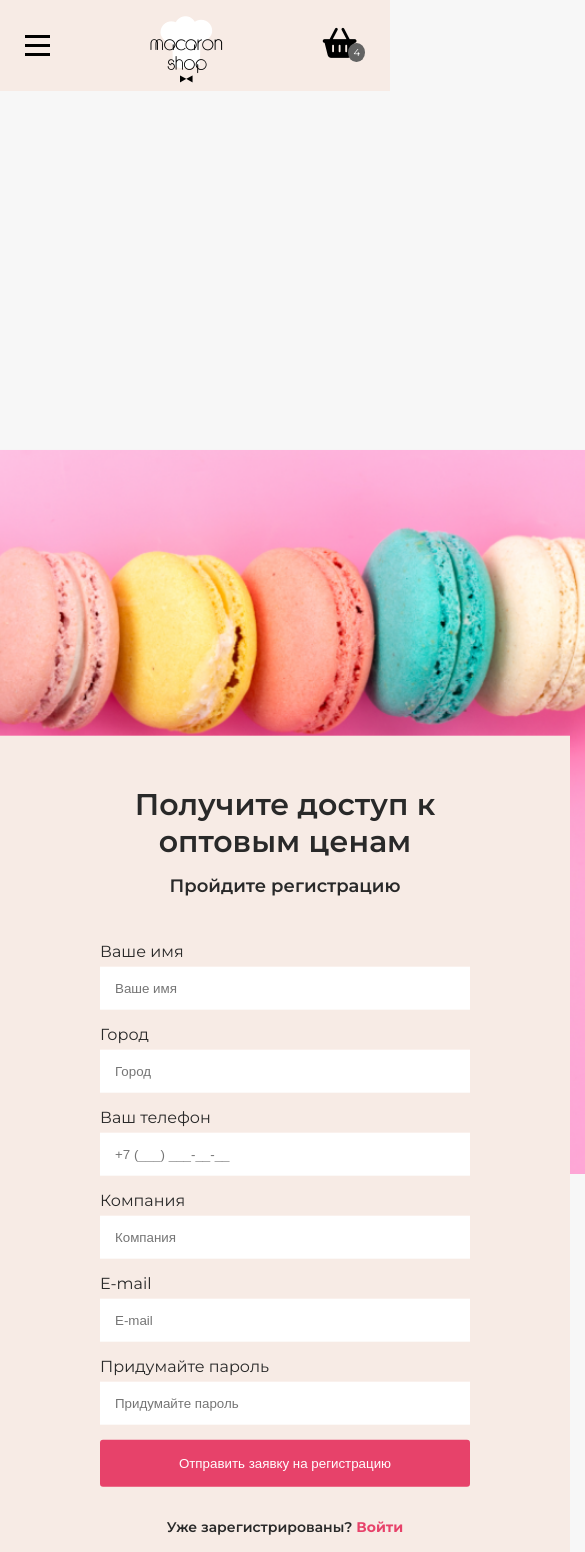
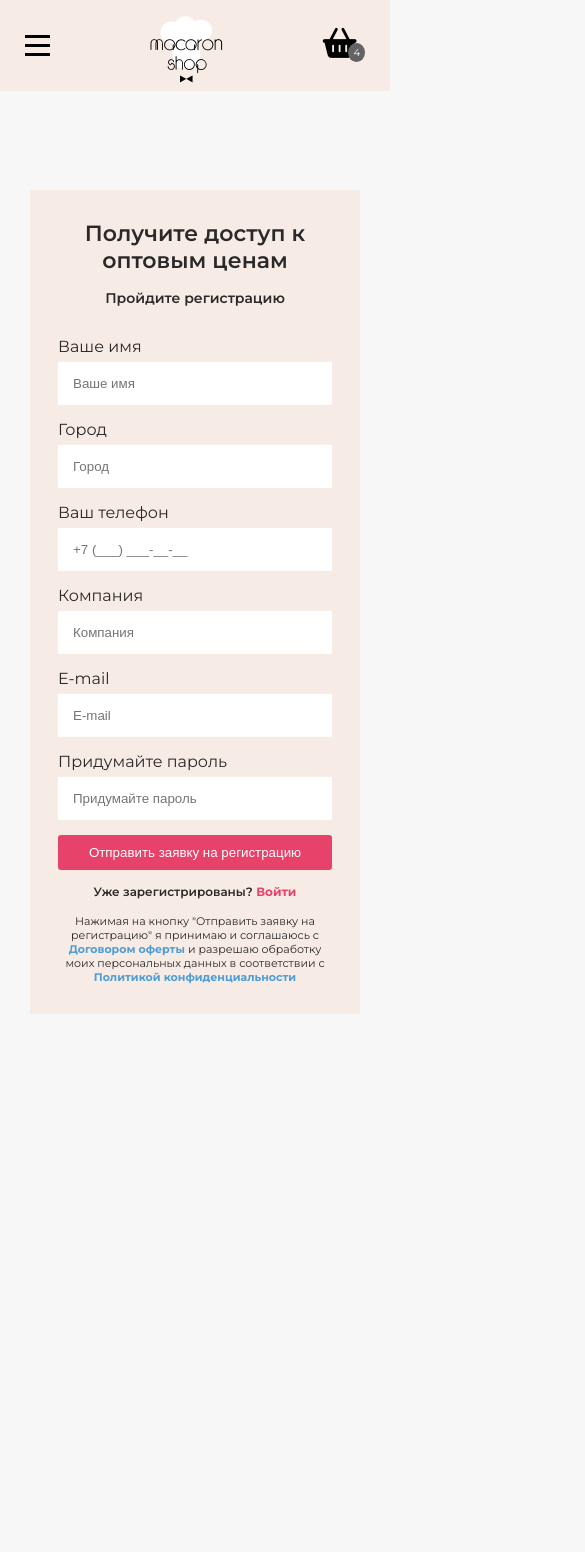
Before and after one commit to kirill-02/macaronshop, a Vue app: page /register in a window 390 px wide. Shown: the top 1552 px of the page, 585 px wide, since content can reach past the window. After the commit the page ends 1165 px from the top, so only its background shows below. Built offline with nearby package versions, Linux system fonts and the light colour scheme.

Commit message:
update auth, thenavbar, register

```diff
--- a/src/assets/style/Auth.css
+++ b/src/assets/style/Auth.css
@@ -33,9 +33,16 @@
   grid-template-columns: repeat(auto-fill, 370px);
   grid-column-gap: 50px;
 }
+.auth__wrapper__form.register {
+  margin: 0 0 460px;
+  max-width: 990px;
+}
+.auth__wrapper__form.authorization {
+  max-width: 590px;
+  margin: 0 0 360px;
+}
 .auth__wrapper__form {
   transform: translate(0, 70%);
-  max-width: 990px;
   padding: 50px 100px;
   background: #F7EBE5;
   min-height: 300px;
@@ -110,4 +117,113 @@
   color: #4E9DD3;
 }
 
+@media screen and (max-width: 1024px) {
+  .auth__wrapper_img {
+    max-width: 450px;
+    transform: translate(-50%, -38%);
+  }
+  .auth__wrapper_img img {
+    width: 450px;
+  }
+  .auth__wrapper_img_register {
+    width: 700px;
+    transform: translate(-50%, -34%);
+  }
+  .auth__wrapper_img_register img {
+    width: 700px;
+  }
+  .auth__wrapper__form_register {
+    grid-template-columns: repeat(auto-fill, 295px);
+    grid-column-gap: 30px;
+  }
+  .auth__wrapper__form_register input {
+    width: 295px;
+  }
+  .auth__wrapper__form.register {
+    margin: 0 0 250px;
+    max-width: 700px;
+  }
+  .auth__wrapper__form.authorization {
+    margin: 0 0 0;
+  }
+  .auth__wrapper__form {
+    transform: translate(0, 48%);
+    padding: 50px 40px;
+  }
+}
+@media screen and (max-width: 768px) {
+  .auth__wrapper_img {
+    display: none;
+  }
+  .auth__wrapper_img_register {
+    display: none;
+  }
+  .auth__wrapper__form_register {
+    display: block;
+  }
+  .auth__wrapper__form_register input {
+    width: 407px;
+  }
+  .auth__wrapper__form.register {
+    max-width: 487px;
+  }
+  .auth__wrapper__form.authorization {
+    margin-top: 50px;
+    max-width: 330px;
+  }
+  .auth__wrapper__form.authorization input {
+    width: 274px;
+  }
+  .auth__wrapper__form {
+    transform: translate(0, 12%);
+  }
+  .auth__wrapper__form_title {
+    font-size: 22px;
+  }
+  .auth__wrapper__form_title span {
+    font-size: 14px;
+  }
+}
+@media screen and (max-width: 560px) {
+  .auth__wrapper_img {
+    display: none;
+  }
+  .auth__wrapper_img_register {
+    display: none;
+  }
+  .auth__wrapper__form_register input {
+    width: 274px;
+  }
+  .auth__wrapper__form.register {
+    max-width: 330px;
+  }
+  .auth__wrapper__form {
+    padding: 30px 28px;
+  }
+  .auth__wrapper__form_btn {
+    padding: 10px 19px;
+  }
+  .auth__wrapper_login {
+    margin-top: 14px;
+    font-size: 12px;
+  }
+}
+@media screen and (max-width: 360px) {
+  .auth__wrapper__form_register input {
+    width: 235px;
+  }
+  .auth__wrapper__form.register {
+    max-width: 280px;
+  }
+  .auth__wrapper__form.authorization {
+    max-width: 290px;
+  }
+  .auth__wrapper__form.authorization input {
+    width: 246px;
+  }
+  .auth__wrapper__form {
+    padding: 26px 22px;
+  }
+}
+
 /*# sourceMappingURL=Auth.css.map */
--- a/src/assets/style/Auth.scss
+++ b/src/assets/style/Auth.scss
@@ -1,5 +1,6 @@
 .auth {
-  margin:  0 auto;
+  margin: 0 auto;
+
   &__wrapper {
     position: relative;
 
@@ -38,9 +39,18 @@
       grid-column-gap: 50px;
     }
 
+    &__form.register {
+      margin: 0 0 460px;
+      max-width: 990px;
+    }
+
+    &__form.authorization {
+      max-width: 590px;
+      margin: 0 0 360px;
+    }
+
     &__form {
       transform: translate(0, 70%);
-      max-width: 990px;
       padding: 50px 100px;
       background: #F7EBE5;
       min-height: 300px;
@@ -75,6 +85,7 @@
           font-size: 18px;
           font-weight: 600;
         }
+
         p {
           width: 370px;
           display: block;
@@ -133,3 +144,414 @@
     }
   }
 }
+
+@media screen and (max-width: 1280px) {
+  .auth {
+    &__wrapper {
+      &_img, &_img_register {
+      }
+
+      &_img {
+        img {
+        }
+      }
+
+      &_img_register {
+        img {
+        }
+      }
+
+      &__form_register {
+      }
+
+      &__form.register {
+      }
+
+      &__form.authorization {
+      }
+
+      &__form {
+        label {
+        }
+
+        label:not(:last-child) {
+        }
+
+        input {
+        }
+
+        &_title {
+          span {
+          }
+
+          p {
+          }
+        }
+
+        &_email {
+        }
+
+        &_password {
+        }
+
+        &_re-password {
+        }
+
+        &_btn {
+        }
+      }
+
+      &_login {
+        span {
+        }
+      }
+
+      &_rules {
+        a {
+        }
+      }
+    }
+  }
+}
+
+@media screen and (max-width: 1024px) {
+  .auth {
+    &__wrapper {
+      &_img, &_img_register {
+      }
+
+      &_img {
+        max-width: 450px;
+        transform: translate(-50%, -38%);
+
+        img {
+          width: 450px;
+        }
+      }
+
+      &_img_register {
+        width: 700px;
+        transform: translate(-50%, -34%);
+
+        img {
+          width: 700px;
+        }
+      }
+
+      &__form_register {
+        grid-template-columns: repeat(auto-fill, 295px);
+        grid-column-gap: 30px;
+
+        input {
+          width: 295px;
+        }
+      }
+
+      &__form.register {
+        margin: 0 0 250px;
+        max-width: 700px;
+      }
+
+      &__form.authorization {
+        margin: 0 0 0;
+      }
+
+      &__form {
+        transform: translate(0, 48%);
+        padding: 50px 40px;
+
+        label {
+        }
+
+        label:not(:last-child) {
+        }
+
+        input {
+        }
+
+        &_title {
+          span {
+          }
+
+          p {
+          }
+        }
+
+        &_email {
+        }
+
+        &_password {
+        }
+
+        &_re-password {
+        }
+
+        &_btn {
+        }
+      }
+
+      &_login {
+        span {
+        }
+      }
+
+      &_rules {
+        a {
+        }
+      }
+    }
+  }
+}
+
+@media screen and (max-width: 768px) {
+  .auth {
+    &__wrapper {
+
+      &_img, &_img_register {
+      }
+
+      &_img {
+        display: none;
+
+        img {
+
+        }
+      }
+
+      &_img_register {
+        display: none;
+      }
+
+      &__form_register {
+        display: block;
+
+        input {
+          width: 407px;
+        }
+      }
+
+      &__form.register {
+        max-width: 487px;
+      }
+
+      &__form.authorization {
+        margin-top: 50px;
+        max-width: 330px;
+
+        input {
+          width: 274px;
+        }
+      }
+
+      &__form {
+        transform: translate(0, 12%);
+
+        label {
+        }
+
+        label:not(:last-child) {
+        }
+
+        input {
+        }
+
+        &_title {
+          font-size: 22px;
+
+          span {
+            font-size: 14px;
+          }
+
+          p {
+          }
+        }
+
+        &_email {
+        }
+
+        &_password {
+        }
+
+        &_re-password {
+        }
+
+        &_btn {
+        }
+      }
+
+      &_login {
+        span {
+        }
+      }
+
+      &_rules {
+        a {
+        }
+      }
+    }
+  }
+}
+
+@media screen and (max-width: 560px) {
+  .auth {
+    &__wrapper {
+      &_img, &_img_register {
+      }
+
+      &_img {
+        display: none;
+
+        img {
+        }
+      }
+
+      &_img_register {
+        display: none;
+
+        img {
+
+        }
+      }
+
+      &__form_register {
+        input {
+          width: 274px;
+        }
+      }
+
+      &__form.register {
+        max-width: 330px;
+      }
+
+      &__form.authorization {
+      }
+
+      &__form {
+        padding: 30px 28px;
+
+        label {
+        }
+
+        label:not(:last-child) {
+        }
+
+        input {
+        }
+
+        &_title {
+          span {
+          }
+
+          p {
+          }
+        }
+
+        &_email {
+        }
+
+        &_password {
+        }
+
+        &_re-password {
+        }
+
+        &_btn {
+          padding: 10px 19px;
+        }
+      }
+
+      &_login {
+        margin-top: 14px;
+        font-size: 12px;
+
+        span {
+        }
+      }
+
+      &_rules {
+        a {
+        }
+      }
+    }
+  }
+}
+
+@media screen and (max-width: 360px) {
+  .auth {
+    &__wrapper {
+      &_img, &_img_register {
+      }
+
+      &_img {
+        img {
+        }
+      }
+
+      &_img_register {
+        img {
+        }
+      }
+
+      &__form_register {
+        input {
+          width: 235px;
+        }
+      }
+
+      &__form.register {
+        max-width: 280px;
+      }
+
+      &__form.authorization {
+        max-width: 290px;
+
+        input {
+          width: 246px;
+        }
+      }
+
+      &__form {
+        padding: 26px 22px;
+
+        label {
+        }
+
+        label:not(:last-child) {
+        }
+
+        input {
+        }
+
+        &_title {
+          span {
+          }
+
+          p {
+          }
+        }
+
+        &_email {
+        }
+
+        &_password {
+        }
+
+        &_re-password {
+        }
+
+        &_btn {
+        }
+      }
+
+      &_login {
+        span {
+        }
+      }
+
+      &_rules {
+        a {
+        }
+      }
+    }
+  }
+}
--- a/src/assets/style/TheNavbar.css
+++ b/src/assets/style/TheNavbar.css
@@ -119,6 +119,9 @@ li {
   padding-top: 19px;
   margin: 0 93px 0 26px;
 }
+.the-navbar .header .menu-ul li {
+  font-weight: 400;
+}
 .the-navbar .header .menu-ul_burger {
   display: none;
 }
@@ -211,10 +214,10 @@ li {
   }
   .the-navbar .header {
     background: white;
-    padding: 0 110px 16px;
+    padding: 0 122px 16px 0px;
   }
   .the-navbar .header .menu-ul {
-    margin: 0 26px 0 26px;
+    margin: 0 26px 0 80px;
   }
 }
 @media screen and (max-width: 1024px) {
@@ -236,7 +239,7 @@ li {
     margin-right: 0px;
   }
   .the-navbar .header {
-    padding: 0 60px 16px;
+    padding: 0 100px 16px 60px;
   }
   .the-navbar .header .menu__logo {
     max-width: 100px;
@@ -272,7 +275,7 @@ li {
     padding: 5px 25px;
   }
   .the-navbar .header {
-    padding: 0 40px 16px;
+    padding: 0 60px 16px 40px;
   }
   .the-navbar .header .menu-ul .dropdown-menu {
     width: 182px;
@@ -380,6 +383,8 @@ li {
   }
   .the-navbar .header .menu-ul_burger {
     display: block;
+  }
+  .the-navbar .header .menu-ul_burger span {
     font-weight: 600;
   }
   .the-navbar .header .menu-ul_burger .ic_telegram {
--- a/src/components/TheNavbar.vue
+++ b/src/components/TheNavbar.vue
@@ -90,7 +90,7 @@
           <ul class="menu-ul">
             <li @click="toggleDropdown('city'); closeMenu" class="menu-ul_burger">
               <span><i class="ic_location"></i></span>
-              Санкт-Петербург
+              <span>Санкт-Петербург</span>
               <span><i class="ic_VectorButton"></i></span>
 
               <ul v-if="isDropdownOpen.city" class="dropdown-menu">
@@ -110,7 +110,12 @@
               </ul>
             </li>
             <hr>
-            <li>СЛАДКИЕ ДНИ <span class="percent"><i class="ic_percent"></i></span></li>
+            <router-link to="/ready-sets">
+              <li>
+                Готовые наборы
+                <!--              <span class="percent"><i class="ic_percent"></i></span>-->
+              </li>
+            </router-link>
             <hr>
             <li @click="toggleDropdown('kit'); closeMenu">
               подарочные наборы
@@ -203,7 +208,7 @@
             <hr>
 
             <li class="menu-ul_burger">
-              8 812 309-82-88
+              <span>8 812 309-82-88</span>
               <!--              <span><i class="ic_VectorButton"></i></span>-->
             </li>
             <li class="menu-ul_burger">
--- a/src/view/AuthView.vue
+++ b/src/view/AuthView.vue
@@ -1,9 +1,9 @@
 <template>
   <div class="auth">
     <div class="container">
-      <div class="auth__wrapper">
+      <div class="auth__wrapper ">
         <div class="auth__wrapper_img"><img src="../../public/img/auth/label.png" alt=""></div>
-        <form action="#" class="auth__wrapper__form">
+        <form action="#" class="auth__wrapper__form authorization">
           <div class="auth__wrapper__form_title">Вход</div>
           <div class="auth__wrapper__form_email">
             <label for="">E-mail</label>
--- a/src/view/RegisterView.vue
+++ b/src/view/RegisterView.vue
@@ -4,7 +4,7 @@
     <div class="container">
       <div class="auth__wrapper">
         <div class="auth__wrapper_img_register"><img src="../../public/img/auth/label.png" alt=""></div>
-        <form action="#" class="auth__wrapper__form ">
+        <form action="#" class="auth__wrapper__form register">
           <div class="auth__wrapper__form_title">Получите доступ к оптовым ценам
             <span>Пройдите регистрацию</span></div>
 
```
Also changed, not shown: src/assets/style/TheNavbar.scss (+12 -5 lines), 2 other files (tests, documents, lock files or other folders).
